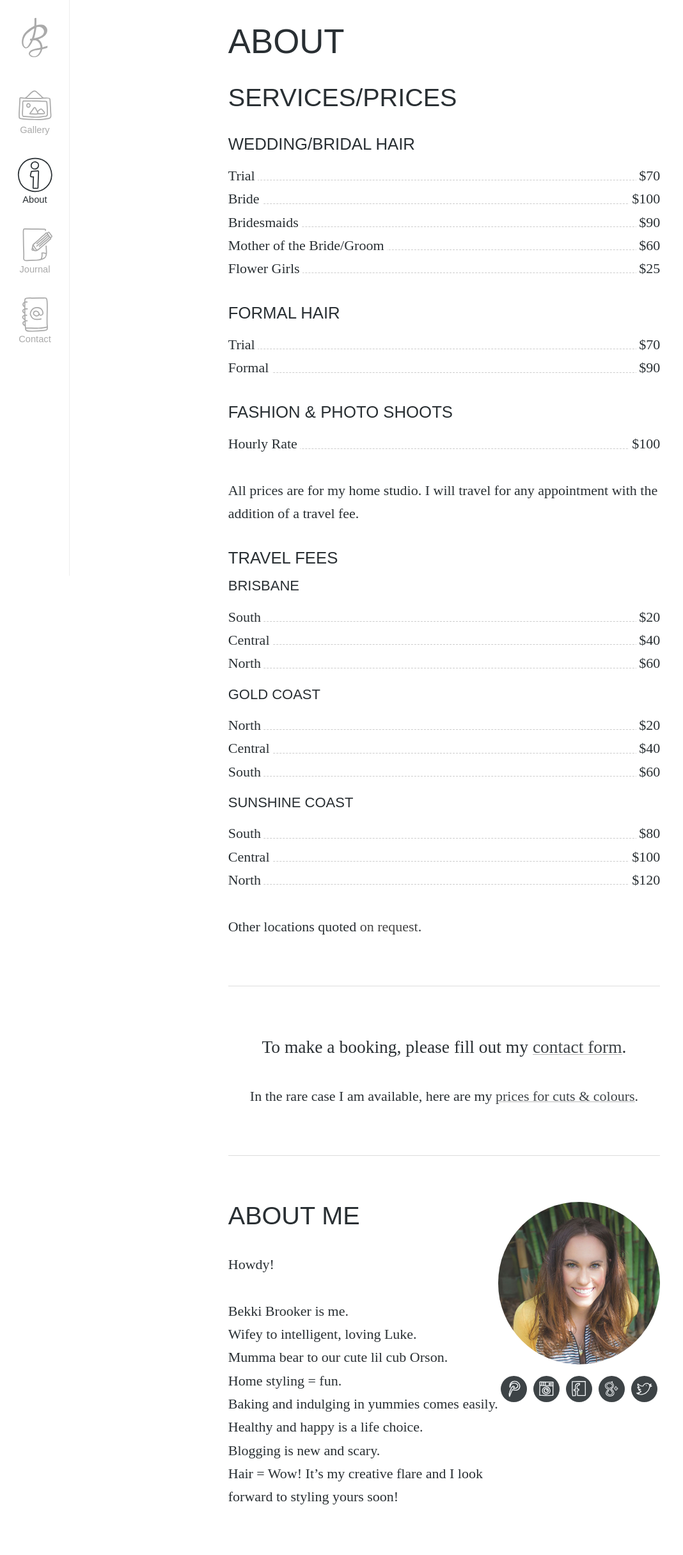
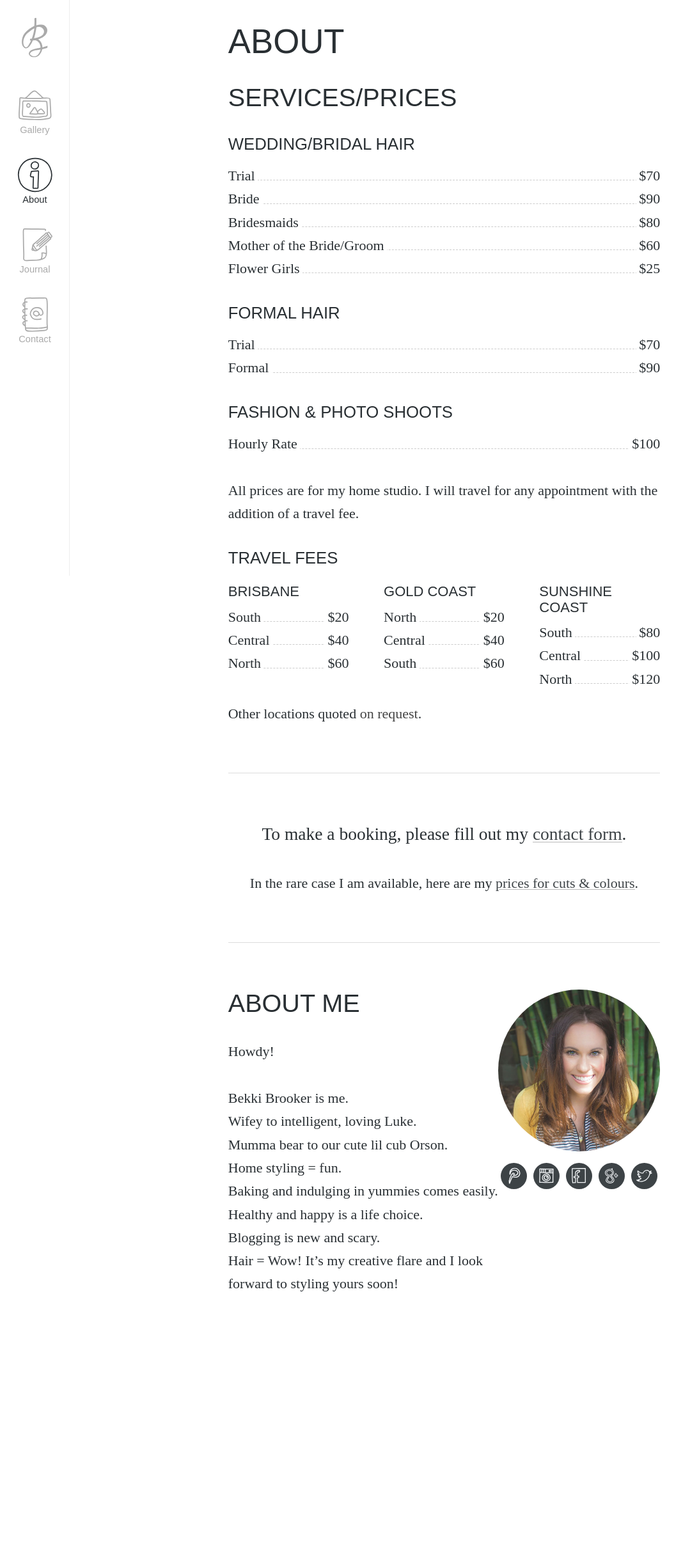
Before and after one commit to lukebrooker/bekkibrooker, a Jekyll site: the page built from about.html, in a window 1280 px wide. Shown: the whole page at 64% size, without its empty margins (0-1068 px from the left). Built offline with Jekyll 4.4.1, drawn with Linux system fonts in a browser that asks for light colours; after the commit the page ends 2098 px from its top, so only the background shows below that.

Commit message:
Update prices and travel fee layout

```diff
--- a/about.html
+++ b/about.html
@@ -22,11 +22,11 @@ published: true
       </li>
       <li class="Pricing">
         <span class="Pricing-title">Bride</span>
-        <span class="Pricing-price">$100</span>
+        <span class="Pricing-price">$90</span>
       </li>
       <li class="Pricing">
         <span class="Pricing-title">Bridesmaids</span>
-        <span class="Pricing-price">$90</span>
+        <span class="Pricing-price">$80</span>
       </li>
       <li class="Pricing">
         <span class="Pricing-title">Mother of the Bride/Groom</span>
@@ -69,9 +69,11 @@ published: true
   </div>
 
   <div class="u-sMBH">
-    <h3 class="u-sMBH">Travel Fees</h3>
+    <h3 class="u-sMBQ">Travel Fees</h3>
+    <div class="Grid Grid--withGutter">
+      <div class="Grid-cell u-lg-size1of3 u-sMTH">
         <h4>Brisbane</h4>
-    <ul class="u-sMTH">
+        <ul class="u-sMTQ">
           <li class="Pricing">
             <span class="Pricing-title">South</span>
             <span class="Pricing-price">$20</span>
@@ -86,9 +88,9 @@ published: true
           </li>
         </ul>
       </div>
-  <div class="u-sMBH">
+      <div class="Grid-cell u-lg-size1of3 u-sMTH">
         <h4>Gold Coast</h4>
-    <ul class="u-sMTH">
+        <ul class="u-sMTQ">
           <li class="Pricing">
             <span class="Pricing-title">North</span>
             <span class="Pricing-price">$20</span>
@@ -103,9 +105,9 @@ published: true
           </li>
         </ul>
       </div>
-  <div class="u-sMB1">
+      <div class="Grid-cell u-lg-size1of3 u-sMTH">
         <h4>Sunshine Coast</h4>
-    <ul class="u-sMTH">
+        <ul class="u-sMTQ">
           <li class="Pricing">
             <span class="Pricing-title">South</span>
             <span class="Pricing-price">$80</span>
@@ -119,6 +121,8 @@ published: true
             <span class="Pricing-price">$120</span>
           </li>
         </ul>
+      </div>
+    </div>
   </div>
 
   <p class="u-SMT1">Other locations quoted <strong><a href="/contact">on request</a></strong>.</p>
```
Also changed, not shown: assets/index.css (+8 -0 lines), src/u-space/index.css (+8 -0 lines), assets/index.min.css. Lines whose indentation alone changed are shown as unchanged.
